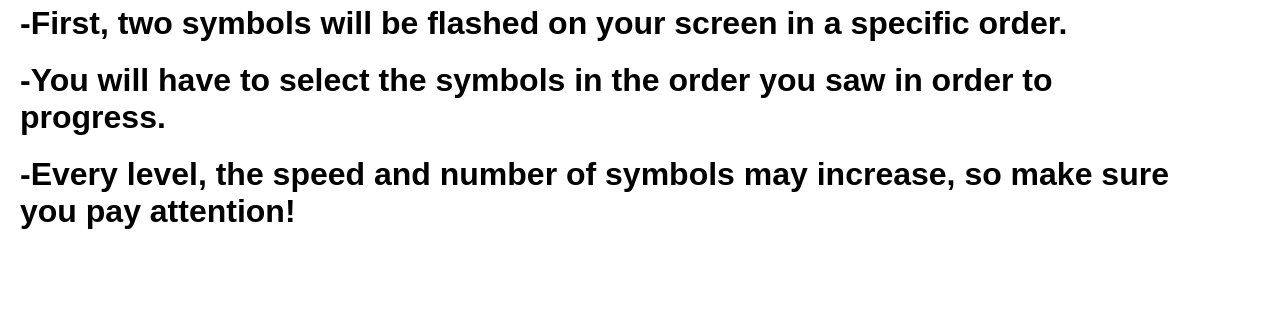
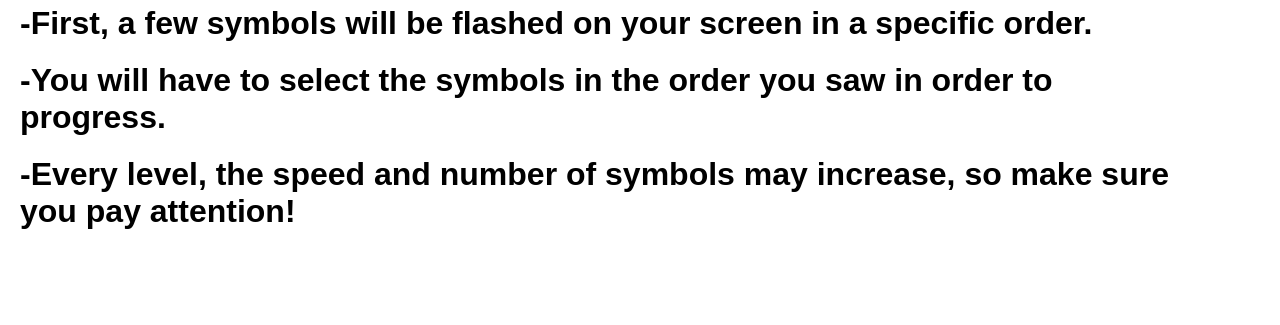
Before and after one commit to jordanparsons9925/jordanparsons9925.github.io, a plain HTML site: page html/instructions.html in a window 1280 px wide. Shown: the part 344-669 px from the top of the page. Drawn offline with Linux system fonts and the light colour scheme.

Commit message:
Update instructions.html

```diff
--- a/html/instructions.html
+++ b/html/instructions.html
@@ -11,7 +11,7 @@
         <div id="instructions">
             <h1><i>How to Play:</i></h1>
             <h2>This is a simple memorization game.</h2>
-            <h2>-First, two symbols will be flashed on your screen in a specific order.</h2>
+            <h2>-First, a few symbols will be flashed on your screen in a specific order.</h2>
             <h2>-You will have to select the symbols in the order you saw in order to progress.</h2>
             <h2>-Every level, the speed and number of symbols may increase, so make sure you pay attention!</h2>
 
```
